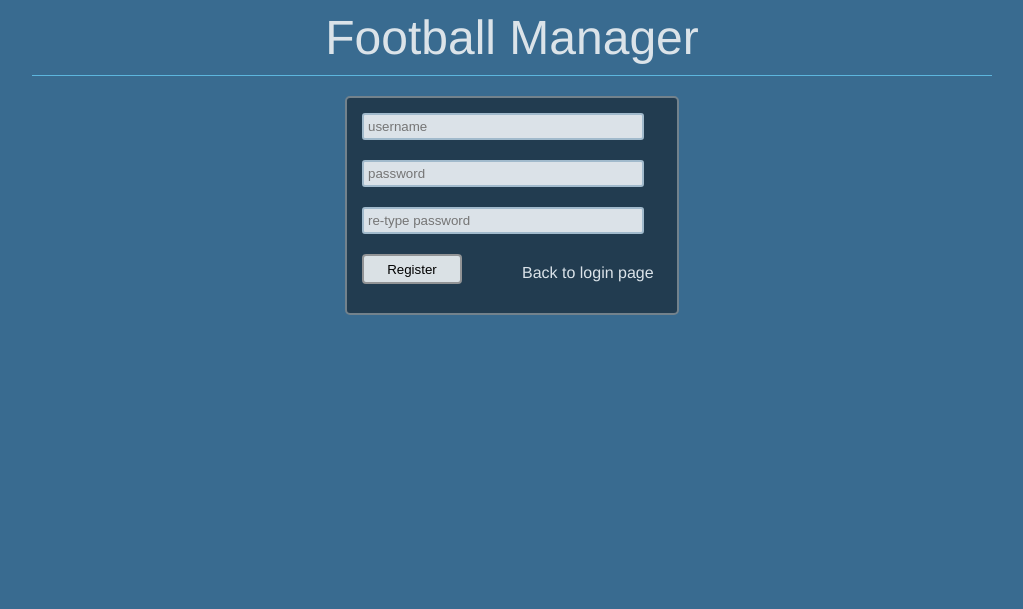
After one commit to ymihaylov/Football_Manager_OOP, a PHP site: page /registration.php in a window 1280 px wide. The commit adds this page. Shown: the top 609 px of the page, without its empty margins (128-1151 px from the left). Run offline with PHP 8.4, Linux system fonts and the light colour scheme; some libraries are stand-ins or nearby versions.

Commit message:
Functionality of registration user is ready with AJAX and JSON

```diff
--- a/Database.php
+++ b/Modules/Database.php
@@ -5,7 +5,7 @@ class Database {
 	protected $username_db = 'yavcho_despark';
 	protected $password_db = 'quadro0';
 
-	protected $connection;
+	public $connection;
 
 	protected static $instance = null;
 
--- a/html-snippets/header-html.php
+++ b/html-snippets/header-html.php
@@ -3,5 +3,5 @@
 <head>
     <meta charset="utf-8" />
     <title>Football Manager</title>
-    <link rel="stylesheet" type="text/css" href="/styles.css" />
+    <link rel="stylesheet" type="text/css" href="/styles/styles.css" />
 </head>
--- /dev/null
+++ b/js/my_script.js
@@ -0,0 +1,66 @@
+$("input#login-btn").on("click", function (e) {
+	if($("#username-login").val() === "") {
+		$("#login-info-text").text("Username field is empty ...");
+	} else if ($("#password-login").val() === "") {
+		$("#login-info-text").text("Password field is empty ...");
+	} else {
+		$.ajax({
+			url: $("#login-form").attr("action"),
+			type: $("#login-form").attr("method"),
+			timeout: 30000,
+			data: $("#login-form :input").serializeArray(),
+			success: function (data) {
+				if(data === "LoggedIn") {
+					window.location.replace("teams.php");
+				} else {
+					$("#login-info-text").text(data);
+				}
+			}
+		});
+	}
+
+	$("#login-form").submit(function() {
+		return false;
+	});
+});
+
+$("input#registrer-btn").on("click", function (e) {
+	if($("#username-reg").val() === "" || $("#password-reg").val() === "" || $("password-retype-reg").val() === "") {
+		$("#reg-info-text").text("You dont fill all fields");
+	} else if($("#password-reg").val() != $("#password-retype-reg").val()) {
+		$("#reg-info-text").text("Passwords dont match");
+	} else {
+		$.ajax({
+			url: "processes/process.php",
+			type: "POST",
+			timeout: 30000,
+			dataType: "json",
+			data: $("#registration-form :input").serializeArray(),
+			complete: function (data) {
+				clear_form_fields('registration-form');
+				$("#reg-info-text").text(data.responseJSON.message);
+			}
+		});
+	}
+	$("#registration-form").submit(function() {
+		return false;
+	});
+});
+
+function clear_form_fields(form)
+{
+	var form_string_text = "#" + form + " :text";
+	var form_string_password = "#" + form + " :password";
+	$(form_string_text).each(function() {
+		$(this).val('');
+	});
+
+	$(form_string_password).each(function() {
+		$(this).val('');
+	});
+}
+
+
+		$("#registration-form").submit(function() {
+		return false;
+	});
--- /dev/null
+++ b/registration.php
@@ -0,0 +1,24 @@
+<?php
+require_once("html-snippets/header-html.php");
+?>
+<body>
+	<div id="page-container">
+		<h1>Football Manager</h1>
+		<div id="registration-form-container" class="form-container">
+			<form id="registration-form" action="/processes/process.php" method="post">
+				<input id="username-reg" type="text" name="username" placeholder="username" required />
+				<input id="password-reg" type="password" name="password" placeholder="password" autocomplete="off" required />
+				<input id="password-retype-reg" type="password" name="password-retype" placeholder="re-type password" autocomplete="off" required />
+				<div id="registration-btns-container" class="btns-container">
+					<input id="registrer-btn" type="submit" name="submit" value="Register" />
+					<a id="back-to-index-btn" href="index.php">Back to login page</a>
+				</div>
+				<div id="reg-info-text" class="info-text"></div>
+			</form>
+		</div>
+	</div>
+
+	<script src="http://code.jquery.com/jquery-1.10.1.min.js"></script>
+	<script src="js/my_script.js"></script>
+</body>
+</html>
--- a/styles.css
+++ b/styles/styles.css
@@ -1,13 +1,15 @@
 html,body,div,header,hgroup,h1,h2,section,footer,article,aside,table,img,ol,ul,li,form{margin:0;padding:0;border:0;font-size:62.5%;font:inherit;vertical-align:baseline;}
 header,section,footer,article,aside{display:block;}
 table{border-collapse:collapse;border-spacing:0;}
-a{text-decoration:none;color:inherit;}
+a{text-decoration:none;color:inherit;}a:hover{text-decoration:underline;}
 input:-webkit-autofill{-webkit-box-shadow:0 0 0px 1000px #dbe2e8 inset;}
 body{background-color:#396b90;font-family:Helvetica;}
 #page-container{width:960px;height:600px;margin:10px auto;}#page-container h1{padding-bottom:10px;font-size:3em;color:#dbe3e9;text-align:center;border-bottom:1px solid #5db6de;}
-#page-container #login-form-container{width:300px;margin:20px auto;padding:15px;background-color:#223c50;border:2px solid #73828c;border-radius:5px;}#page-container #login-form-container input{display:block;margin-bottom:20px;}#page-container #login-form-container input[type="text"],#page-container #login-form-container input[type="password"]{width:270px;padding:4px;background-color:#dbe2e8;border:2px solid #a1bacc;border-radius:3px;}
-#page-container #login-form-container input[type="submit"]{width:100px;height:30px;background-color:#dae1e5;border-radius:4px;border:2px solid #929496;}
-#page-container #login-form-container #login-failed-text{display:inline;font-size:1em;color:#5aac2f;}
+#page-container .form-container{width:300px;margin:20px auto;padding:15px;background-color:#223c50;border:2px solid #73828c;border-radius:5px;}#page-container .form-container input{display:block;margin-bottom:20px;}#page-container .form-container input[type="text"],#page-container .form-container input[type="password"]{width:270px;padding:4px;background-color:#dbe2e8;border:2px solid #a1bacc;border-radius:3px;}
+#page-container .form-container input[type="submit"]{width:100px;height:30px;background-color:#dae1e5;border-radius:4px;border:2px solid #929496;cursor:pointer;}
+#page-container .form-container .btns-container{position:relative;margin-bottom:10px;min-height:34px;}#page-container .form-container .btns-container input,#page-container .form-container .btns-container a{position:absolute;}
+#page-container .form-container .btns-container a{top:10px;left:160px;color:#dbe3e9;}
+#page-container .form-container .info-text{display:inline;font-size:1em;color:#5aac2f;}
 #page-container .welcome-text,#page-container .title-text{margin-top:10px;font-size:1.6em;color:#dbe3e9;}#page-container .welcome-text .logout-link,#page-container .title-text .logout-link{font-size:0.8em;}
 #page-container .title-text{font-size:2em;font-weight:bold;text-transform:uppercase;}
 #page-container #information-table{background-color:#457ca5;}#page-container #information-table thead tr{background-color:#1f3b4f;color:#dbe3e9;}
--- a/styles.less
+++ b/styles/styles.less
@@ -25,6 +25,9 @@ table {
 a {
 	text-decoration: none;
 	color: inherit;
+	&:hover {
+		text-decoration: underline;
+	}
 }
 
 //Fix for yellow background on inputs when they are required
@@ -61,7 +64,7 @@ body {
 		border-bottom: 1px solid #5db6de;
 	}
 
-	#login-form-container {
+	.form-container {
 		width: 300px;
 		margin: 20px auto;
 		padding: 15px;
@@ -85,9 +88,26 @@ body {
 				background-color: #dae1e5;
 				border-radius: 4px;
 				border: 2px solid #929496;
+				cursor: pointer;
 			}
 		}
-		#login-failed-text {
+
+		.btns-container {
+			position: relative;
+			margin-bottom: 10px;
+			min-height:34px;
+			input, a {
+				position: absolute;
+			}
+
+			a {
+				top: 10px;
+				left: 160px;
+				color: #dbe3e9;
+			}
+		}
+
+		.info-text {
 				display: inline;
 				font-size: 1em;
 				color: #5aac2f;
```
Also changed, not shown: Modules/Authenticator.php (renamed from Authenticator.php, +14 -6 lines), Modules/Registrator.php (added, +67 -0 lines), Modules/Validator.php (added, +53 -0 lines), index.php (+14 -34 lines), processes/login.php (added, +13 -0 lines), processes/process.php (added, +8 -0 lines), Modules/Session.php (renamed from Session.php).
